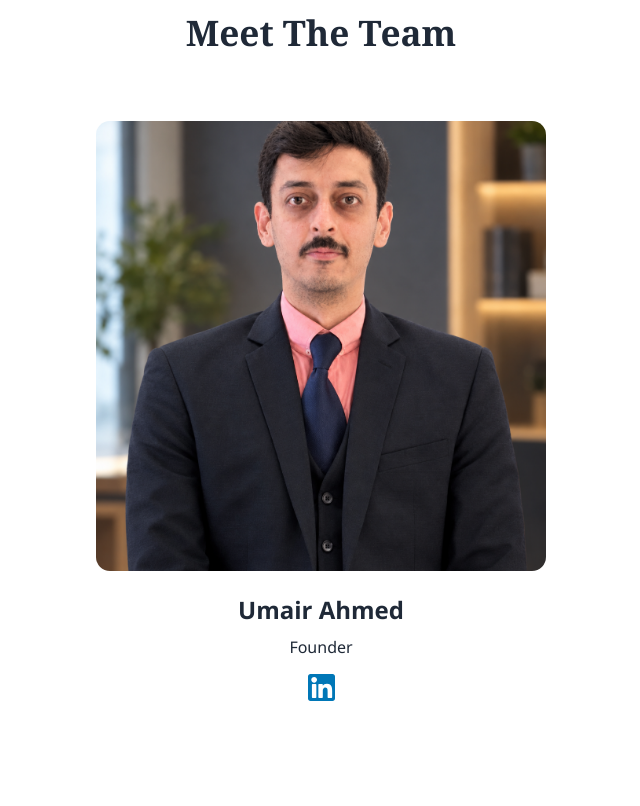
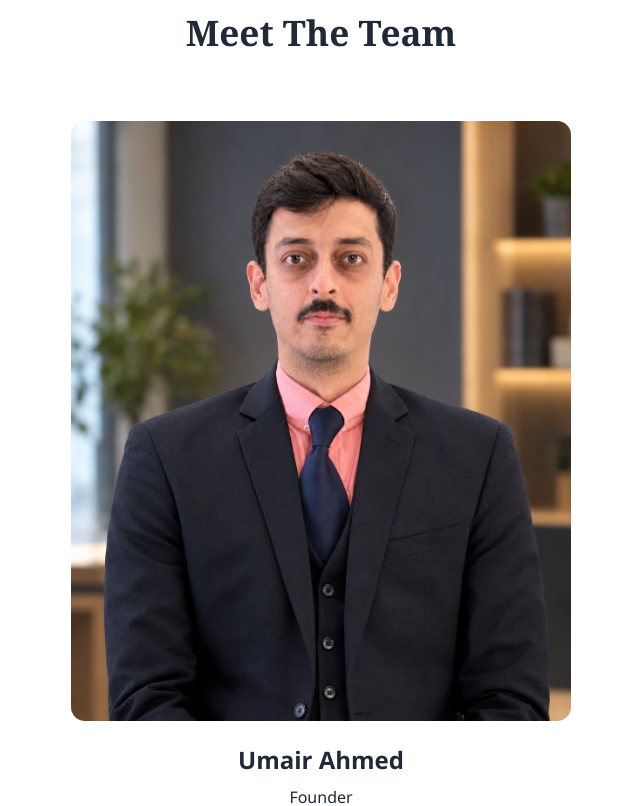
Before and after one commit to mahnoorahmad6/nuram-labs, a React (Vite) app: page /about in a window 1280 px wide. Shown: the part 1740-2546 px from the top of the page, without its empty margins (319-959 px from the left). Built offline with nearby package versions, Linux system fonts and the light colour scheme.

Commit message:
added pictures

```diff
--- a/src/pages/About.css
+++ b/src/pages/About.css
@@ -161,15 +161,15 @@
 
 .team-card {
   width: 100%;
-  max-width: 450px; /* controls how big the photo/card is */
+  max-width: 500px; /* controls how big the photo/card is */
 }
 
 /* Targets only the main photo, not the LinkedIn icon */
 .team-card > img {
-  aspect-ratio: 1 / 1;
+
   width: 100%;
   height: auto;
-  object-fit: cover; /* use "contain" if you don't want cropping */
+  object-fit: contain; /* use "contain" if you don't want cropping */
   margin: 0 auto 20px;
   border-radius: 14px;
   display: block;
```
